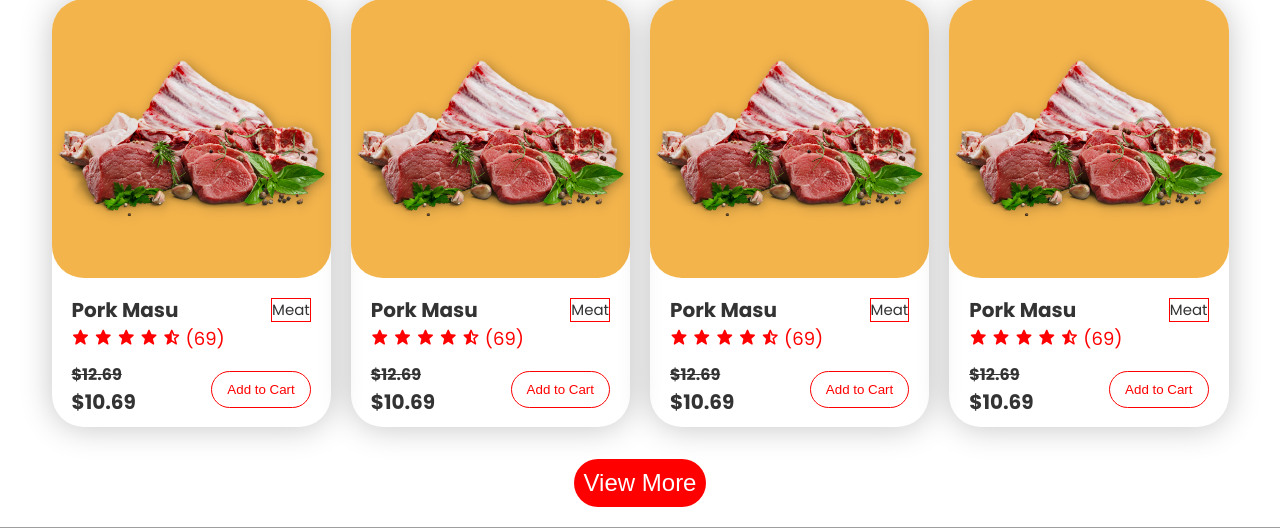
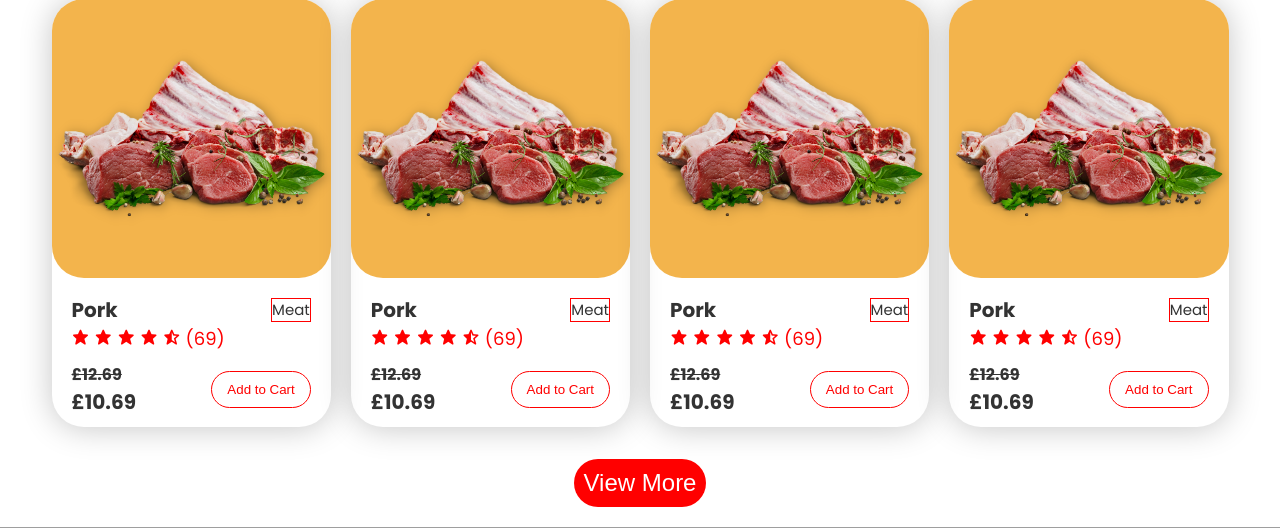
Before and after one commit to iamutkrista98/DBQ-MART, a PHP site: page / in a window 1280 px wide. Shown: the part 706-1234 px from the top of the page. Run offline with PHP 8.4, Linux system fonts and the light colour scheme; some web fonts are replaced; grey boxes are pictures that could not be loaded.

Commit message:
Update homeDeals.php

```diff
--- a/website/components/homeDeals/homeDeals.php
+++ b/website/components/homeDeals/homeDeals.php
@@ -9,7 +9,7 @@
           <img src="./images/trader-1.png" alt="">
           <div class="text">
             <div class="title-category">
-              <h1 class="title">Pork Masu</h1>
+              <h1 class="title">Pork</h1>
               <h5 class="category">Meat</h5>
             </div>
             <div class="review-star">
@@ -22,8 +22,8 @@
             </div>
             <div class="price-btn">
               <div class="prices">
-                <h1 class="price old-price">$12.69</h1>
-                <h1 class="price new-price">$10.69</h1>
+                <h1 class="price old-price">£12.69</h1>
+                <h1 class="price new-price">£10.69</h1>
               </div>
               <button class="btn">Add to Cart</button>
             </div>
@@ -33,7 +33,7 @@
           <img src="./images/trader-1.png" alt="">
           <div class="text">
             <div class="title-category">
-              <h1 class="title">Pork Masu</h1>
+              <h1 class="title">Pork</h1>
               <h5 class="category">Meat</h5>
             </div>
             <div class="review-star">
@@ -46,8 +46,8 @@
             </div>
             <div class="price-btn">
               <div class="prices">
-                <h1 class="price old-price">$12.69</h1>
-                <h1 class="price new-price">$10.69</h1>
+                <h1 class="price old-price">£12.69</h1>
+                <h1 class="price new-price">£10.69</h1>
               </div>
               <button class="btn">Add to Cart</button>
             </div>
@@ -57,7 +57,7 @@
           <img src="./images/trader-1.png" alt="">
           <div class="text">
             <div class="title-category">
-              <h1 class="title">Pork Masu</h1>
+              <h1 class="title">Pork</h1>
               <h5 class="category">Meat</h5>
             </div>
             <div class="review-star">
@@ -70,8 +70,8 @@
             </div>
             <div class="price-btn">
               <div class="prices">
-                <h1 class="price old-price">$12.69</h1>
-                <h1 class="price new-price">$10.69</h1>
+                <h1 class="price old-price">£12.69</h1>
+                <h1 class="price new-price">£10.69</h1>
               </div>
               <button class="btn">Add to Cart</button>
             </div>
@@ -81,7 +81,7 @@
           <img src="./images/trader-1.png" alt="">
           <div class="text">
             <div class="title-category">
-              <h1 class="title">Pork Masu</h1>
+              <h1 class="title">Pork</h1>
               <h5 class="category">Meat</h5>
             </div>
             <div class="review-star">
@@ -94,8 +94,8 @@
             </div>
             <div class="price-btn">
               <div class="prices">
-                <h1 class="price old-price">$12.69</h1>
-                <h1 class="price new-price">$10.69</h1>
+                <h1 class="price old-price">£12.69</h1>
+                <h1 class="price new-price">£10.69</h1>
               </div>
               <button class="btn">Add to Cart</button>
             </div>
```
